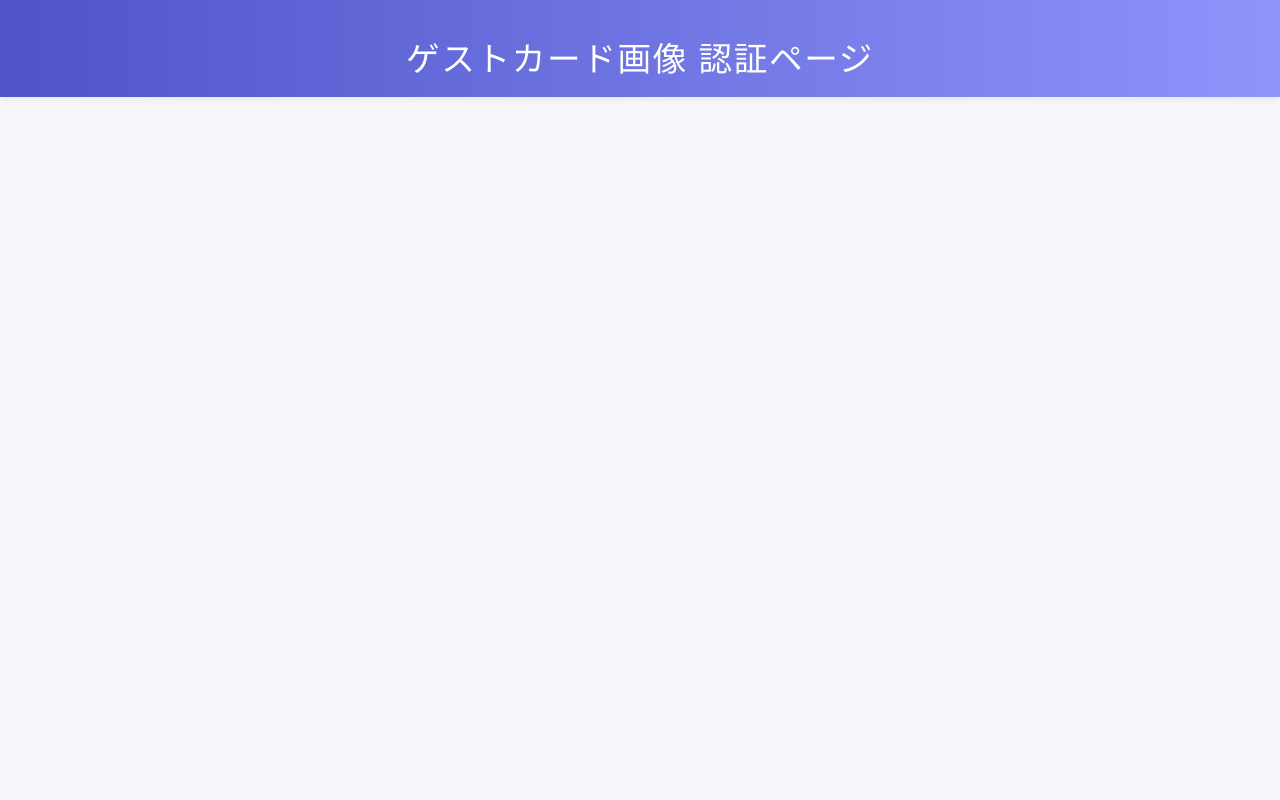
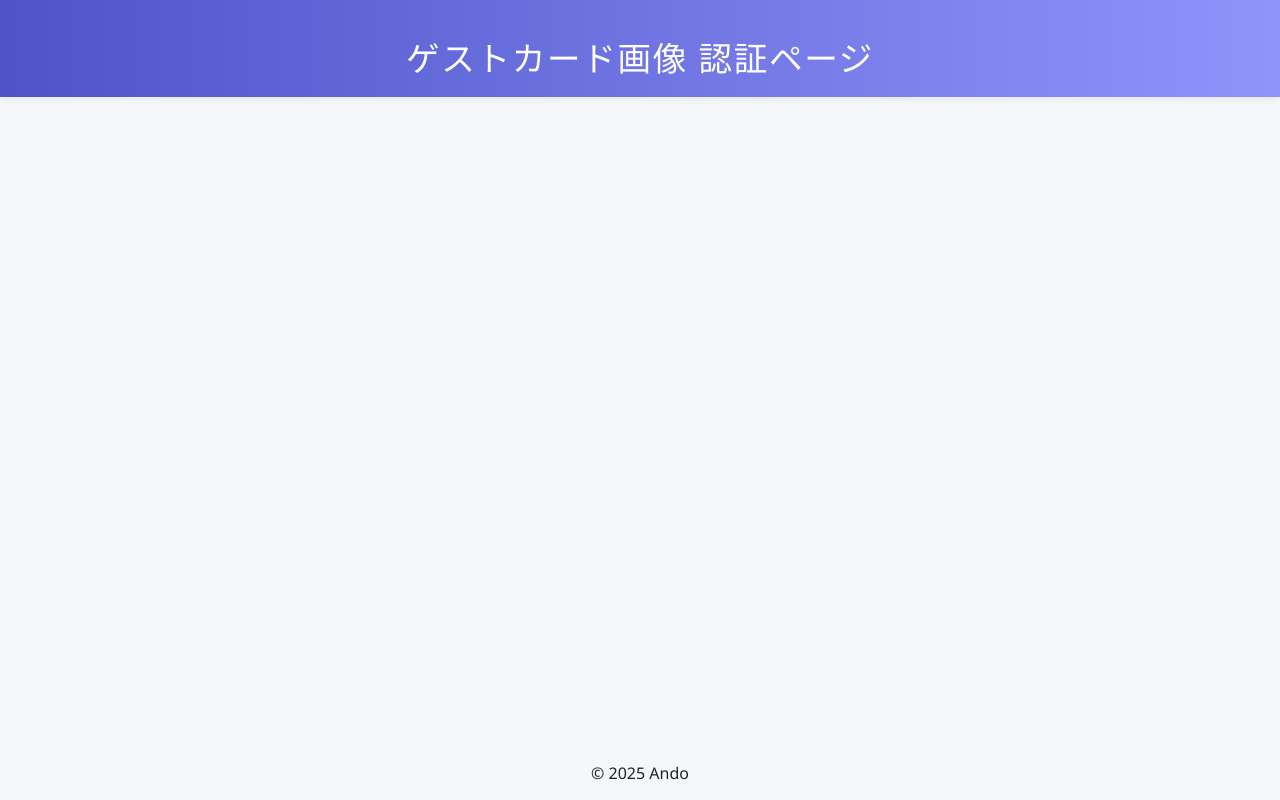
Before and after one commit to Powered-by-TCC2026/TCC-user, a plain HTML site: page index.html in a window 1280 px wide. Drawn offline with Linux system fonts and the light colour scheme; no server answers.

Commit message:
Update index.html

```diff
--- a/index.html
+++ b/index.html
@@ -140,5 +140,6 @@
       }
     }
   </script>
+  <p>&copy; 2025 Ando</p>
 </body>
 </html>
```
